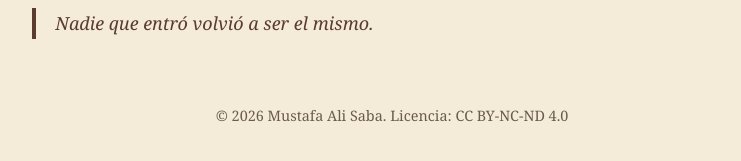
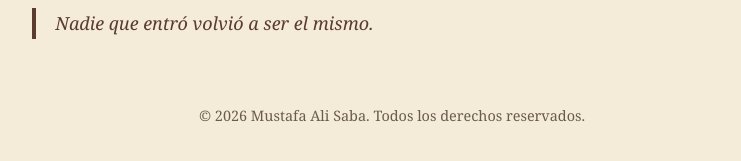
Before and after one commit to mustafaalisaba/mustafaalisaba, a Jekyll site: the page built from _stories/el-bosque-negro.md, in a window 1280 px wide. Shown: the part 273-434 px from the top of the page, without its empty margins (248-989 px from the left). Built offline with Jekyll 4.4.1, drawn with Linux system fonts in a browser that asks for light colours.

Commit message:
Update story.html
new story

```diff
--- a/_layouts/story.html
+++ b/_layouts/story.html
@@ -1,4 +1,4 @@
-<!DOCTYPE html>
+<!--<!DOCTYPE html>
 <html lang="es">
 <head>
   <meta charset="UTF-8">
@@ -22,4 +22,24 @@
 </html>
 
 </body>
+</html>-->
+<!DOCTYPE html>
+<html lang="es">
+<head>
+  <meta charset="UTF-8">
+  <title>{{ page.title }}</title>
+  <link rel="stylesheet" href="/assets/style.css">
+</head>
+<body>
+
+<article class="story">
+  <h1>{{ page.title }}</h1>
+  {{ content }}
+</article>
+
+<footer>
+  © 2026 Mustafa Ali Saba. Todos los derechos reservados.
+</footer>
+
+</body>
 </html>
```
